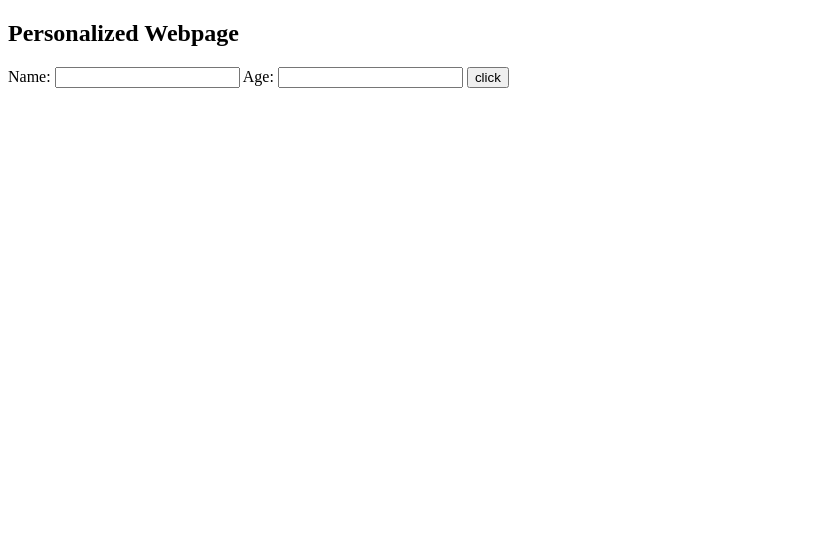
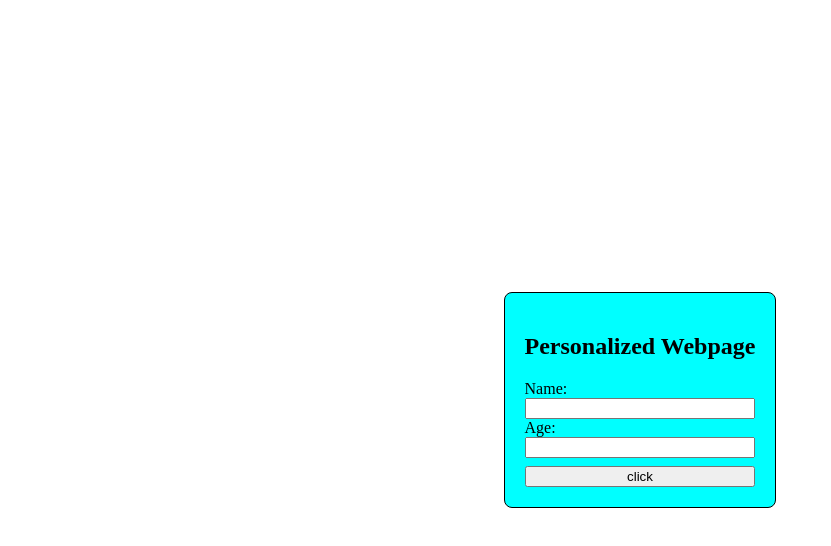
Before and after one commit to rollingsmajiwa/personalized_webpage, a plain HTML site: page index.html in a window 1280 px wide. Shown: the whole page, without its empty margins (0-831 px from the left). Drawn offline with Linux system fonts and the light colour scheme.

Commit message:
body: add css

```diff
--- a/index.html
+++ b/index.html
@@ -4,19 +4,24 @@
     <meta charset="UTF-8">
     <meta name="viewport" content="width=device-width, initial-scale=1.0">
     <title>personalized Webpage</title>
+    <link rel="stylesheet" href="styles.css">
 </head>
 <body>
     <main>
         <section>
+            <div class="container">
+                <div class="card">
                     <h1>Personalized Webpage</h1>
                     <form id="userForm" action="#">
                         <label for="fname">Name:</label>
                         <input type="text" id="fname">
                         <label for="ageMonth">Age:</label>
                         <input type="number" id="ageMonth">
-                <button type="submit">click</button>
+                        <button class="btn" type="submit">click</button>
                     </form>
+                </div>
 
+            </div>
         </section>
 
             <section>
--- a/styles.css
+++ b/styles.css
@@ -0,0 +1,36 @@
+
+
+body {
+    display: flex;
+    justify-content: center;
+    align-items: center;
+    box-sizing: border-box;
+    margin: 0;
+
+    height: 100vh;
+}
+main {
+    display: flex;
+    justify-content: center;
+}
+.container {
+    width: 100%;
+    display: flex;
+    justify-content: center;
+    align-items: center;
+
+}
+.card {
+    width: 100%;
+    border: 1px solid black;
+    border-radius: 8px;
+    padding: 20px;
+    background-color: aqua;
+}
+#userForm {
+    display: flex;
+    flex-direction: column;
+}
+.btn {
+    margin-top: 8px;
+}
```
Lines whose indentation alone changed are shown as unchanged.
